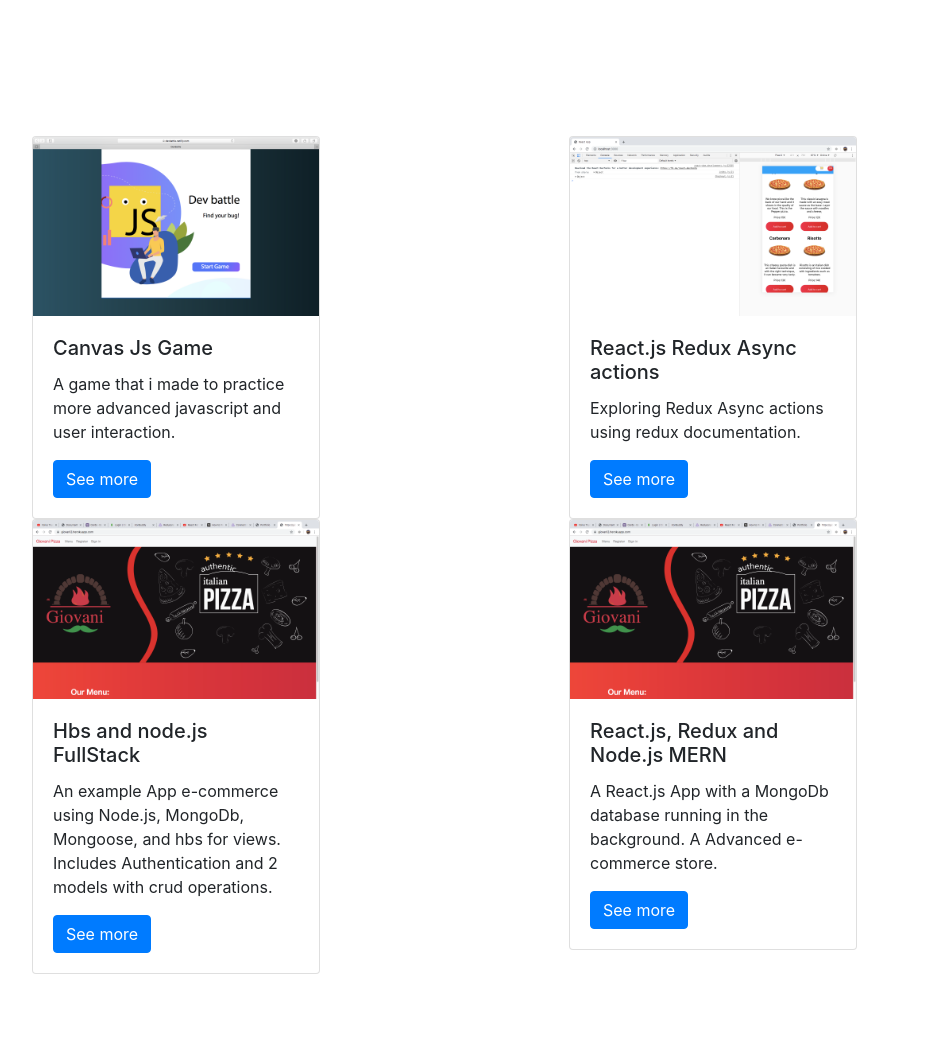
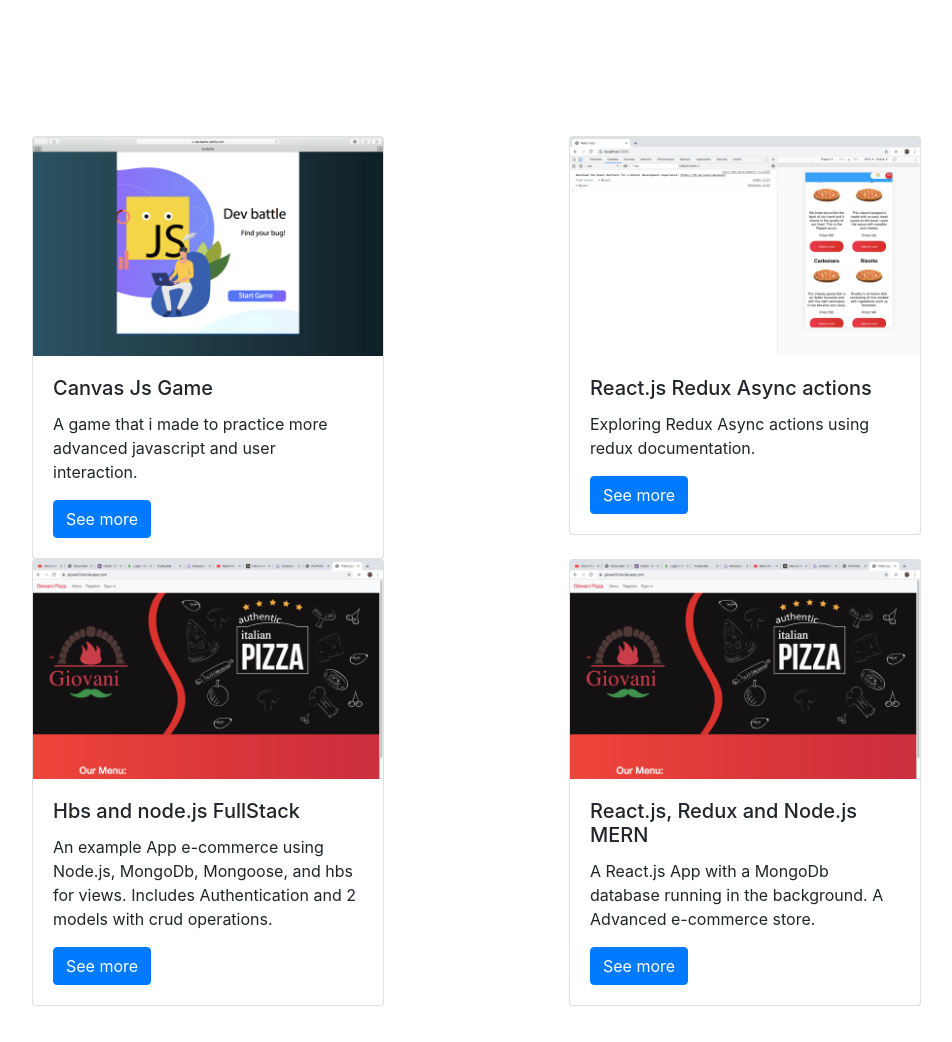
Before and after one commit to DanielJorgeTeloFilipeDosSantos/portfolio, a plain HTML site: page index.html in a window 1280 px wide. Shown: the part 160-1202 px from the top of the page, without its empty margins (64-1016 px from the left). Drawn offline with nearby package versions, Linux system fonts and the light colour scheme.

Commit message:
changed layout

```diff
--- a/index.html
+++ b/index.html
@@ -37,7 +37,7 @@
 
               <div class="container p-5 m-5">
                     <div class="row">
-                      <div class="col"><div class="card" style="width: 18rem;">
+                      <div class="col"><div class="card" style="width: 22rem;">
                             <img src="./screen1.png" class="card-img-top" alt="...">
                             <div class="card-body">
                               <h5 class="card-title">Canvas Js Game</h5>
@@ -45,7 +45,7 @@
                               <a href="#" class="btn btn-primary">See more</a>
                             </div>
                           </div></div>
-                      <div class="col"><div class="card" style="width: 18rem;">
+                      <div class="col"><div class="card" style="width: 22rem;">
                             <img src="./screen2.png" class="card-img-top" alt="...">
                             <div class="card-body">
                               <h5 class="card-title">React.js Redux Async actions</h5>
@@ -54,7 +54,7 @@
                             </div>
                           </div></div>
                       <div class="w-100"></div>
-                      <div class="col"><div class="card" style="width: 18rem;">
+                      <div class="col"><div class="card" style="width: 22rem;">
                             <img src="./screen4.png" class="card-img-top" alt="...">
                             <div class="card-body">
                               <h5 class="card-title">Hbs and node.js FullStack</h5>
@@ -62,7 +62,7 @@
                               <a href="https://giovani2.herokuapp.com/" class="btn btn-primary">See more</a>
                             </div>
                           </div></div>
-                      <div class="col"><div class="card" style="width: 18rem;">
+                      <div class="col"><div class="card" style="width: 22rem;">
                             <img src="./screen4.png" class="card-img-top" alt="...">
                             <div class="card-body">
                               <h5 class="card-title">React.js, Redux and Node.js MERN</h5>
```
